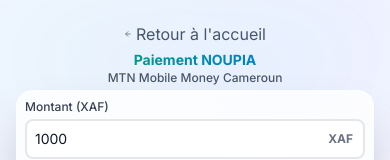
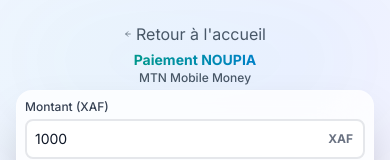
Before and after one commit to Schester38/bestrong, a Next.js app: page /payment/noupia in a window 390 px wide. Shown: the part 126-286 px from the top of the page. Built offline with nearby package versions, Linux system fonts and the light colour scheme.

Commit message:
Fix: Validation numéro téléphone et mise à jour interface paiement

```diff
--- a/app/payment/noupia/page.tsx
+++ b/app/payment/noupia/page.tsx
@@ -38,8 +38,7 @@
 
   const isFormValid = () => {
     return formData.amount >= 1000 &&
-           formData.phone.length >= 9 &&
-           formData.phone.length <= 9;
+           formData.phone.length >= 9;
   };
 
   const createSubscription = async () => {
@@ -235,7 +234,7 @@
             </h1>
           </div>
           <p className="text-xs text-gray-600 dark:text-gray-300 font-medium">
-            MTN Mobile Money Cameroun
+            MTN Mobile Money
           </p>
         </div>
 
```
